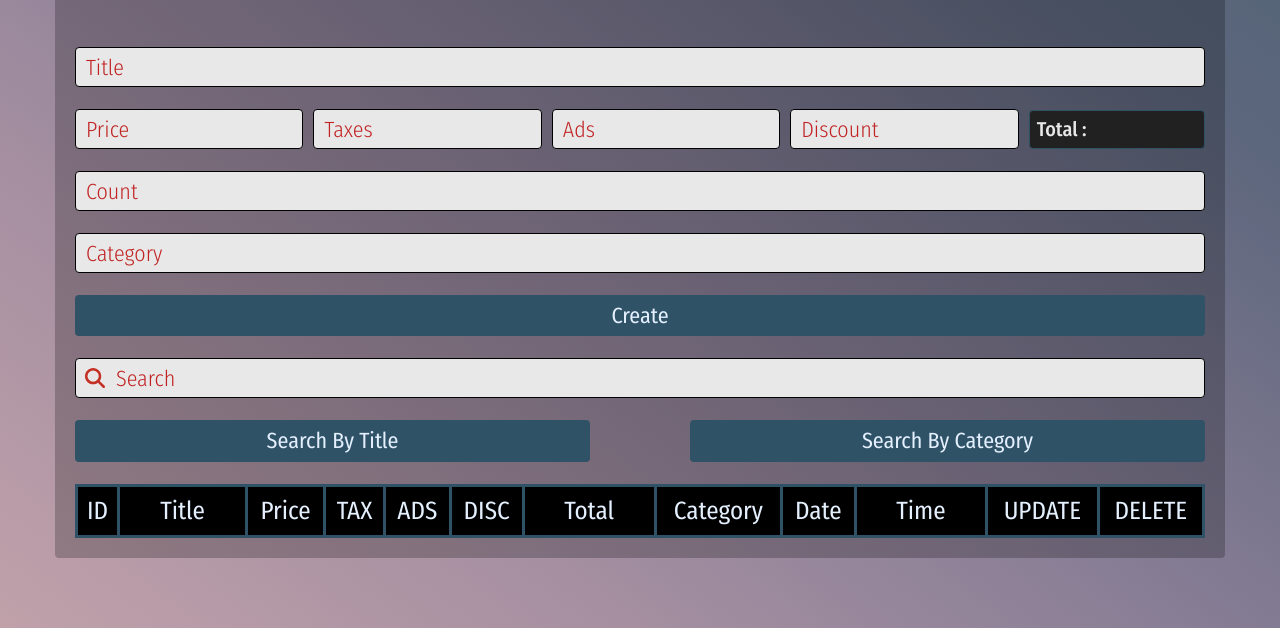
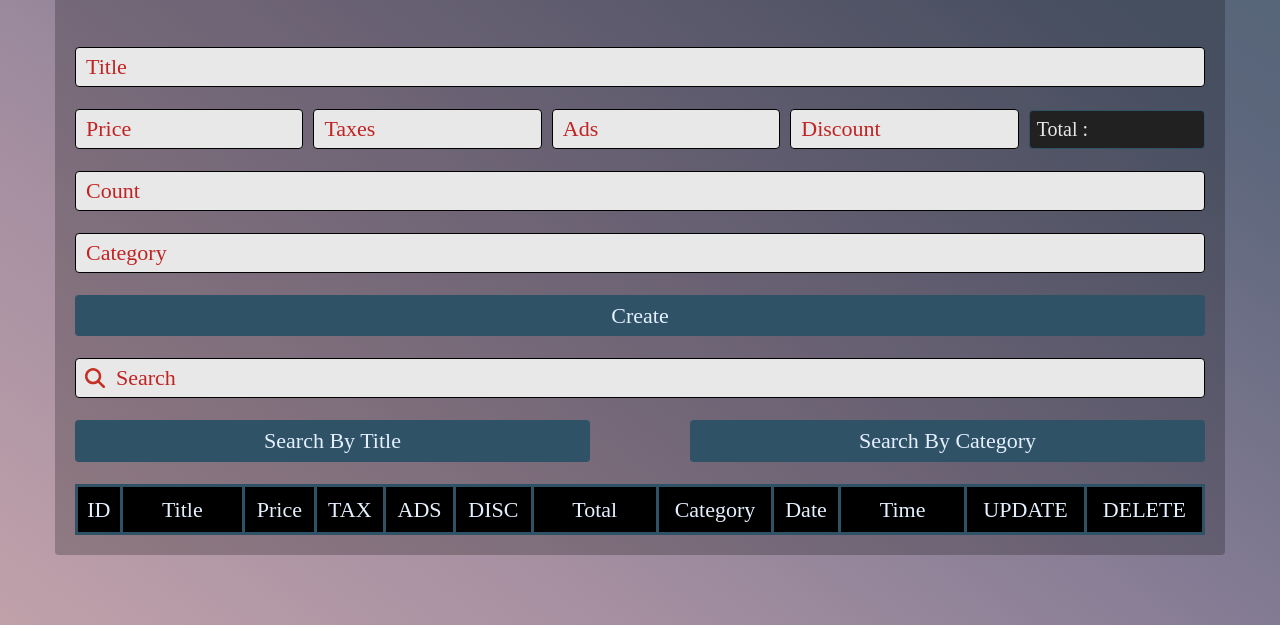
Before and after one commit to ahmed-elbltagy/APP-, a plain HTML site: page index.html in a window 1280 px wide. Shown: the part 318-946 px from the top of the page. Drawn offline with Linux system fonts and the light colour scheme; a web font is replaced by a local one.

Commit message:
Add files via upload

```diff
--- a/index.html
+++ b/index.html
@@ -20,10 +20,13 @@
   <link rel="icon" type="image/png"  href="assets/imgs/android-chrome-192x192.png" sizes="192x192">
   <link rel="icon" type="image/png"  href="assets/imgs/android-chrome-150x50.png"  sizes="150x50">
 
+  <!-- Google Font -->
+  <link rel="preconnect" href="https://fonts.googleapis.com">
+  <link rel="preconnect" href="https://fonts.gstatic.com" crossorigin>
+  <link href="https://fonts.googleapis.com/css2?family=Alexandria:wght@300;400;500;600;700&display=swap" rel="stylesheet">
+
   <!-- Normalize File -->
   <link rel="stylesheet" href="style/css/Normalize.css">
-  <!-- Fonts File -->
-  <link rel="stylesheet" href="style/css/fonts.css">
   <!-- Css Main File -->
   <link rel="stylesheet" href="style/css/main.css">
 </head>
--- a/js/main.js
+++ b/js/main.js
@@ -113,14 +113,14 @@ selectLang.addEventListener( 'change', function(){
     localStorage.setItem( 'selectedLang', 'english' );
     date = currentTime.toLocaleDateString( "en-UK" );
     time = currentTime.toLocaleTimeString( "en-US", { hour: 'numeric', minute: '2-digit', } );
-    title.setAttribute( "placeholder", "title" );
-    price.setAttribute( "placeholder", "price" );
-    taxes.setAttribute( "placeholder", "taxes" );
-    ads.setAttribute( "placeholder", "ads" );
-    discount.setAttribute( "placeholder", "discount" );
-    count.setAttribute( "placeholder", "count" );
-    category.setAttribute( "placeholder", "category" );
-    search.setAttribute( "placeholder", "search" );
+    title.setAttribute( "placeholder", "Title" );
+    price.setAttribute( "placeholder", "Price" );
+    taxes.setAttribute( "placeholder", "Taxes" );
+    ads.setAttribute( "placeholder", "Ads" );
+    discount.setAttribute( "placeholder", "Discount" );
+    count.setAttribute( "placeholder", "Count" );
+    category.setAttribute( "placeholder", "Category" );
+    search.setAttribute( "placeholder", "Search" );
     total.setAttribute( 'data-before', 'Total : ' );
   }
   showData()
--- a/style/css/fonts.css
+++ /dev/null
@@ -1,44 +0,0 @@
-
-/* Main Font*/
-@font-face {
-  font-family: "Fira Sans Condensed";
-  font-style: normal;
-  font-weight: 300;
-  font-display: swap;
-  src: url("../../assets/fonts/main-font/300.woff2") format('woff2');
-}
-@font-face {
-  font-family: "Fira Sans Condensed";
-  font-style: normal;
-  font-weight: 400;
-  font-display: swap;
-  src: url("../../assets/fonts/main-font/400.woff2") format('woff2');
-}
-@font-face {
-  font-family: "Fira Sans Condensed";
-  font-style: normal;
-  font-weight: 500;
-  font-display: swap;
-  src: url("../../assets/fonts/main-font/500.woff2") format('woff2');
-}
-@font-face {
-  font-family: "Fira Sans Condensed";
-  font-style: normal;
-  font-weight: 600;
-  font-display: swap;
-  src: url("../../assets/fonts/main-font/600.woff2") format('woff2');
-}
-@font-face {
-  font-family: "Fira Sans Condensed";
-  font-style: normal;
-  font-weight: 700;
-  font-display: swap;
-  src: url("../../assets/fonts/main-font/700.woff2") format('woff2');
-}
-@font-face {
-  font-family: "Fira Sans Condensed";
-  font-style: normal;
-  font-weight: 800;
-  font-display: swap;
-  src: url("../../assets/fonts/main-font/800.woff2") format('woff2');
-}
--- a/style/css/main.css
+++ b/style/css/main.css
@@ -77,7 +77,7 @@
   /* End @media Quire*/
 
 body{
-  font-family: "Fira Sans Condensed";
+  font-family: 'Alexandria';
   background-image: var(--background-image);
 }
 
@@ -257,32 +257,31 @@ input::placeholder{
 }
 
 table {
-  width: 100% !important;
+  width: 100%;
   text-align: center;
   margin: 0px auto;
   padding: 15px;
-  font-weight: 300;
   background-color: #000;
   color: var(--tex-color);
   border-collapse: collapse;
   border-spacing: 0;
 }
 th{
+  font-size: 22px;
+  font-weight: 400;
   padding:10px 5px;
-  font-size: 25px;
-  font-weight: 400;
   border: 3px solid var(--btn-color);
   user-select: none;
   text-align: center;
 }
 td{
   border: 3px solid var(--btn-color);
-  font-size: 26px;
   padding: 5px;
   width: auto;
 }
 tbody tr td {
   width: 140px !important;
+  font-size: 23px;
 }
 .update,
 .delete{
```
Also changed, not shown: assets/fonts/main-font/300.woff2 (deleted), assets/fonts/main-font/400.woff2 (deleted), assets/fonts/main-font/500.woff2 (deleted), assets/fonts/main-font/600.woff2 (deleted), assets/fonts/main-font/700.woff2 (deleted), assets/fonts/main-font/800.woff2 (deleted).
